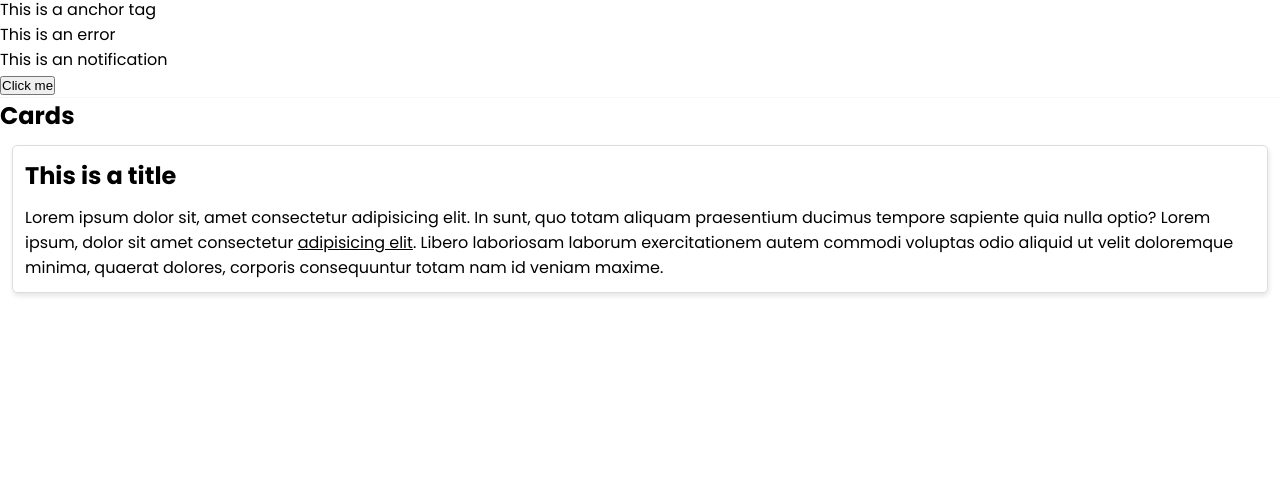
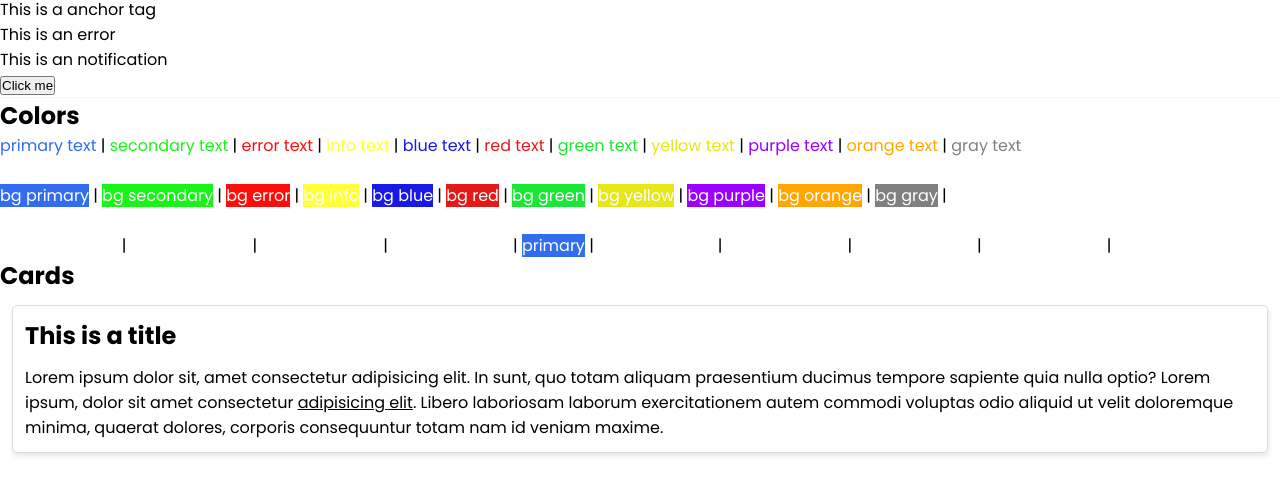
Before and after one commit to LazanIT/Sass-learning, a website: page index.html in a window 1280 px wide. Shown: the part 51-546 px from the top of the page. Drawn offline with Linux system fonts and the light colour scheme.

Commit message:
First exercise with loops

```diff
--- a/custom-library/_colors.scss
+++ b/custom-library/_colors.scss
@@ -2,4 +2,10 @@
 // Key&value jedino mozemo koristiti unutar petlje, jer su lokalne a ne globalne varijable
 
 @each $key, $val in $colors {
+  .text-#{$key} {
+    color: $val;
+  }
+  .bg-#{$key} {
+    background-color: $val;
+  }
 }
--- a/index.html
+++ b/index.html
@@ -15,6 +15,44 @@
     <hr />
     <div>
       <!-- colors -->
+      <h2>Colors</h2>
+      <span class="text-primary">primary text</span> |
+      <span class="text-secondary">secondary text</span> |
+      <span class="text-error">error text</span> |
+      <span class="text-info">info text</span> |
+      <span class="text-blue">blue text</span> |
+      <span class="text-red">red text</span> |
+      <span class="text-green">green text</span> |
+      <span class="text-yellow">yellow text</span> |
+      <span class="text-purple">purple text</span> |
+      <span class="text-orange">orange text</span> |
+      <span class="text-gray">gray text</span>
+
+      <br /><br />
+
+      <span class="bg-primary text-white">bg primary</span> |
+      <span class="bg-secondary text-white">bg secondary</span> |
+      <span class="bg-error text-white">bg error</span> |
+      <span class="bg-info text-white">bg info</span> |
+      <span class="bg-blue text-white">bg blue</span> |
+      <span class="bg-red text-white">bg red</span> |
+      <span class="bg-green text-white">bg green</span> |
+      <span class="bg-yellow text-white">bg yellow</span> |
+      <span class="bg-purple text-white">bg purple</span> |
+      <span class="bg-orange text-white">bg orange</span> |
+      <span class="bg-gray text-white">bg gray</span> |
+
+      <br /><br />
+
+      <span class="bg-primary-dark-8 text-white">primary dark 8</span> |
+      <span class="bg-primary-dark-6 text-white">primary dark 6</span> |
+      <span class="bg-primary-dark-4 text-white">primary dark 4</span> |
+      <span class="bg-primary-dark-2 text-white">primary dark 2</span> |
+      <span class="bg-primary text-white">primary</span> |
+      <span class="bg-primary-light-2 text-white">primary light 2</span> |
+      <span class="bg-primary-light-4 text-white">primary light 4</span> |
+      <span class="bg-primary-light-6 text-white">primary light 6</span> |
+      <span class="bg-primary-light-8 text-white">primary light 8</span> |
 
       <!-- font sizes -->
 
```
Also changed, not shown: css/index.css.
